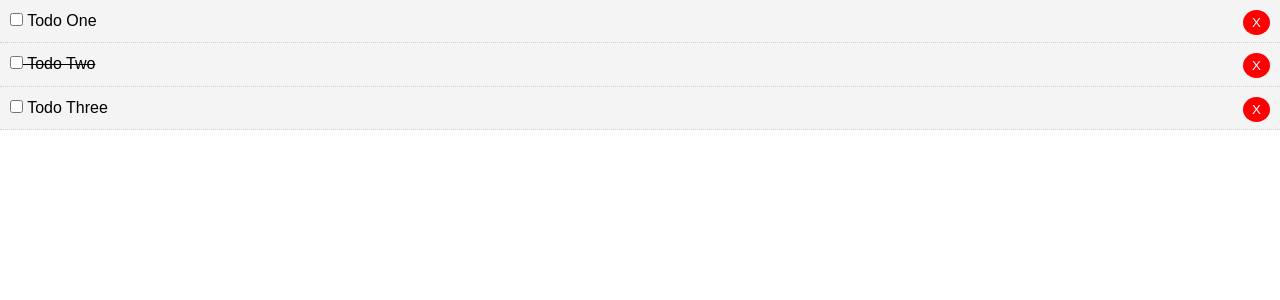
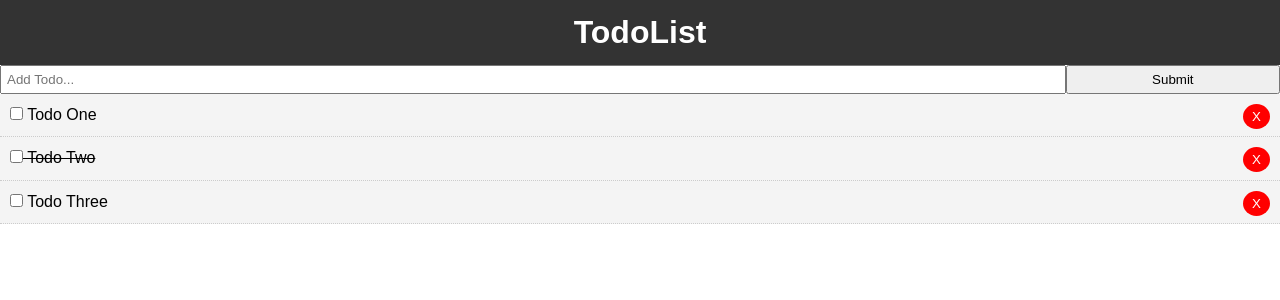
Before and after one commit to tommykindle/VueTodo, a Vue app in the folder todo/: page / in a window 1280 px wide. Shown: the top 300 px of the page. Built offline with nearby package versions, Linux system fonts and the light colour scheme.

Commit message:
added header and addTodo from

```diff
--- a/todo/src/App.vue
+++ b/todo/src/App.vue
@@ -1,15 +1,21 @@
 <template>
   <div id="app">
+    <Header />
+    <AddTodo />
     <Todos v-bind:todos="todos" v-on:del-todo="deleteTodo" />
   </div>
 </template>
 
 <script>
+import Header from "./components/layout/Header";
 import Todos from "./components/Todos";
+import AddTodo from "./components/AddTodo";
 export default {
   name: "App",
   components: {
-    Todos
+    Header,
+    Todos,
+    AddTodo
   },
   data() {
     return {
--- /dev/null
+++ b/todo/src/components/AddTodo.vue
@@ -0,0 +1,27 @@
+<template>
+  <div>
+    <form>
+      <input type="text" name="title" placeholder="Add Todo..." />
+      <input type="submit" value="Submit" class="btn" />
+    </form>
+  </div>
+</template>
+
+<script>
+export default {
+  name: "AddTodo"
+};
+</script>
+
+<style scoped>
+form {
+  display: flex;
+}
+input[type="text"] {
+  flex: 10;
+  padding: 5px;
+}
+input[type="submit"] {
+  flex: 2;
+}
+</style>
--- /dev/null
+++ b/todo/src/components/layout/Header.vue
@@ -0,0 +1,24 @@
+<template>
+  <header class="header">
+    <h1>TodoList</h1>
+  </header>
+</template>
+
+<script>
+export default {
+  name: "Header"
+};
+</script>
+
+<style scoped>
+.header {
+  background: #333;
+  color: #fff;
+  text-align: center;
+  padding: 10px;
+}
+.header a {
+  color: #fff;
+  padding-right: 5px;
+}
+</style>
```
